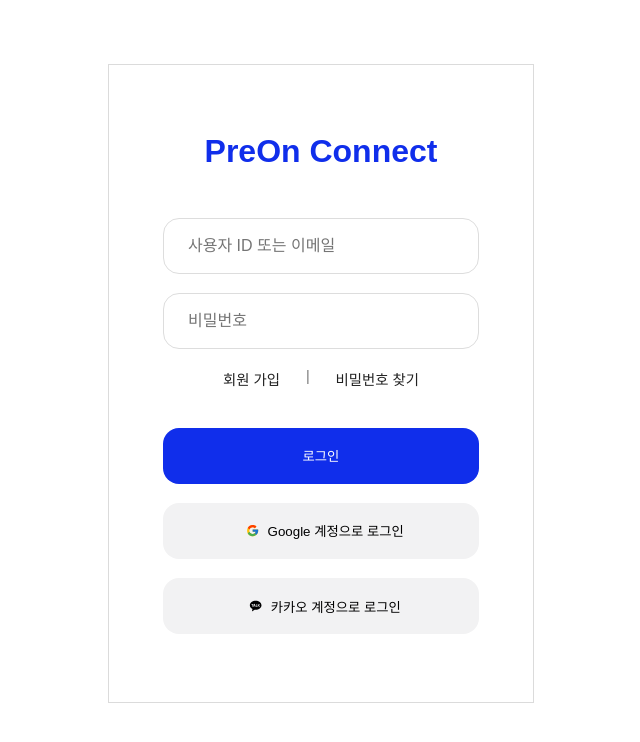
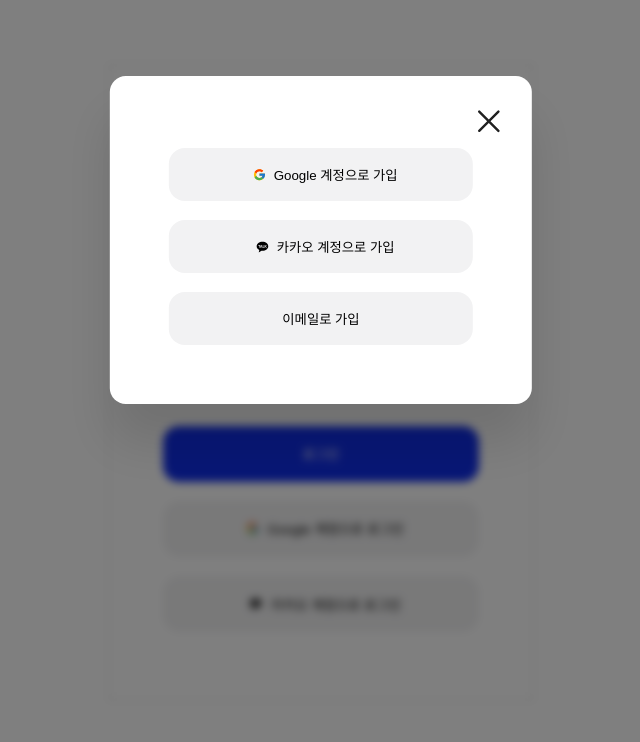
Before and after one commit to pre-on-connect/front-end, a Next.js app: page /login in a window 1280 px wide. Both pictures are taken after a click on the item "회원 가입". Shown: the top 742 px of the page, without its empty margins (319-959 px from the left). Built offline with nearby package versions, Linux system fonts and the light colour scheme.

Commit message:
Design: 회원가입 옵션 modal 추가

```diff
--- a/src/components/login/Login.tsx
+++ b/src/components/login/Login.tsx
@@ -3,27 +3,26 @@ import {Input} from "@/components/ui/Input";
 import {Button} from "@/components/ui/Button";
 import {FcGoogle} from "react-icons/fc";
 import {RiKakaoTalkFill} from "react-icons/ri";
+import SignUpOrFindPassword from "@/components/login/SignUpOrFindPassword";
 
 
 function Login() {
     return (
+
         <LoginForm>
                 <h1>PreOn Connect</h1>
                 <div className='inputs'>
                     <Input type='text' placeholder='사용자 ID 또는 이메일'/>
                     <Input type='password' placeholder='비밀번호'/>
                 </div>
-            <ul className='signUpFindPw'>
-                <li>회원 가입</li>
-                <li>&#124;</li>
-                <li>비밀번호 찾기</li>
-            </ul>
+                <SignUpOrFindPassword/>
                 <div className='logins'>
                     <Button $fill='primary'>로그인</Button>
                     <Button><FcGoogle className='icon'/> Google 계정으로 로그인</Button>
                     <Button><RiKakaoTalkFill className='icon'/>카카오 계정으로 로그인</Button>
                 </div>
         </LoginForm>
+
     );
 }
 
--- /dev/null
+++ b/src/components/login/SignUpOrFindPassword.tsx
@@ -0,0 +1,54 @@
+'use client';
+
+import React from 'react';
+import Modal from "@/components/ui/Modal";
+import styled from "styled-components";
+import {Button} from "@/components/ui/Button";
+import {FcGoogle} from "react-icons/fc";
+import {RiKakaoTalkFill} from "react-icons/ri";
+import {NavButton} from "@/components/ui/NavButton";
+
+const StyledSignUpOption = styled.div`
+  display: flex;
+  flex-direction: column;
+  align-items: center;
+  margin: 2rem 0 1.2rem;
+
+  & > * {
+    background-color: ${({theme}) => theme.color.gray_light_1};
+    &:hover{
+      background-color: ${({theme}) => theme.color.primary};
+      color:white;
+    }
+  }
+
+  & > :not(:last-child) {
+    margin-bottom: 1.2rem;
+  }
+`
+
+function SignUpOrFindPassword() {
+    return (
+        <Modal>
+            <ul className='signUpFindPw'>
+                <li>
+                    <Modal.Open opens='signup-option'>
+                        <NavButton>회원 가입</NavButton>
+                    </Modal.Open>
+                    <Modal.Window name='signup-option'>
+                        <StyledSignUpOption>
+                            <Button><FcGoogle className='icon'/> Google 계정으로 가입</Button>
+                            <Button><RiKakaoTalkFill className='icon'/>카카오 계정으로 가입</Button>
+                            <Button>이메일로 가입</Button>
+                        </StyledSignUpOption>
+                    </Modal.Window>
+                </li>
+                <li>&#124;</li>
+                <li><NavButton>비밀번호 찾기</NavButton></li>
+            </ul>
+        </Modal>
+
+    );
+}
+
+export default SignUpOrFindPassword;
```
Lines whose indentation alone changed are shown as unchanged.
